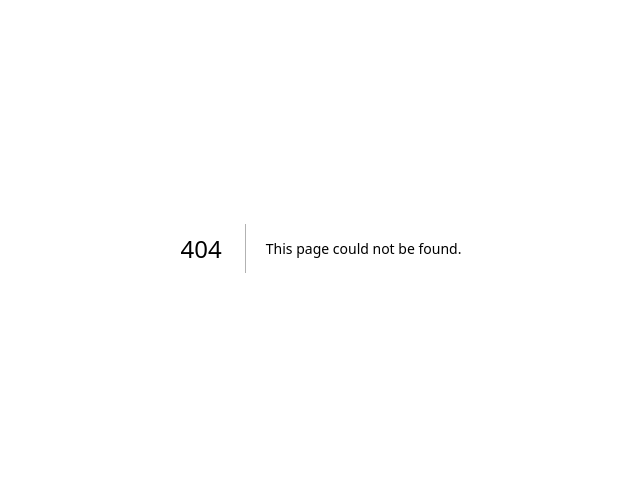
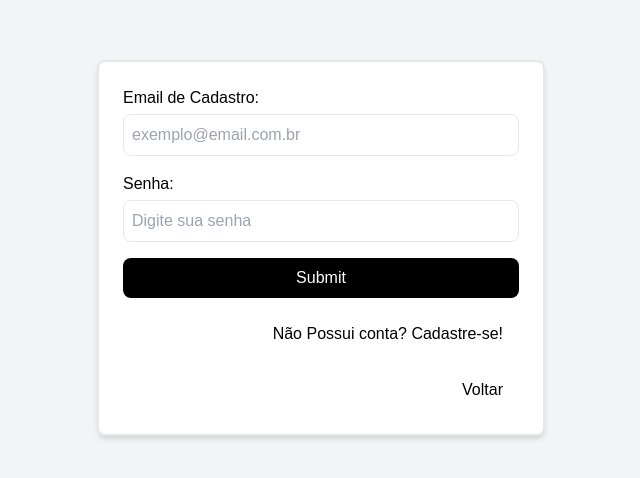
Before and after one commit to IgorAguiar-Giro/casaofertasbrasil, a Next.js app: page /login in a window 1280 px wide. Before the commit this address had no page. Shown: the part 152-630 px from the top of the page, without its empty margins (319-959 px from the left). Built offline with nearby package versions, Linux system fonts and the light colour scheme.

Commit message:
adds the router to `pages\login`

```diff
--- a/components/Header/Header.js
+++ b/components/Header/Header.js
@@ -15,7 +15,8 @@ export default function Header() {
         />
         <link
           href="https://fonts.googleapis.com/css2?family=Poppins:wght@400;500;600;700&display=swap"
-          rel="stylesheet"
+          rel="
+          stylesheet"
         />
       </Head>
       <Navbar />
--- a/components/Header/Navbar.js
+++ b/components/Header/Navbar.js
@@ -2,7 +2,7 @@ import React, { useState } from "react";
 
 export default function Navbar() {
   const Links = [
-    { name: "Entrar", link: "/" },
+    { name: "Entrar", link: "/login" },
     { name: "Favoritos", link: "/" },
     { name: "Carrinho", link: "/" },
   ];
--- /dev/null
+++ b/pages/login/index.js
@@ -0,0 +1,51 @@
+import React from "react";
+import { useRouter } from "next/router";
+
+export default function Login() {
+  const router = useRouter();
+
+  return (
+    <>
+      <div className="min-h-screen flex items-center justify-center bg-gray-100">
+        <div className="border-2 rounded-lg shadow-md p-6 bg-white w-full max-w-md">
+          <form className="flex flex-col space-y-4">
+            <label className="flex flex-col">
+              Email de Cadastro:
+              <input
+                type="text"
+                name="email"
+                placeholder="exemplo@email.com.br"
+                className="border rounded-lg p-2 mt-1"
+              />
+            </label>
+            <label className="flex flex-col">
+              Senha:
+              <input
+                type="password"
+                name="password"
+                placeholder="Digite sua senha"
+                className="border rounded-lg p-2 mt-1"
+              />
+            </label>
+            <input
+              type="submit"
+              value="Submit"
+              className="bg-black rounded-lg text-white p-2 mt-4 cursor-pointer"
+            />
+          </form>
+
+          <div className="flex justify-end mt-4">
+            <button onClick={() => router.push("/")} className="px-4 py-2">
+              Não Possui conta? Cadastre-se!
+            </button>
+          </div>
+          <div className="flex justify-end mt-4">
+            <button onClick={() => router.push("/")} className="px-4 py-2">
+              Voltar
+            </button>
+          </div>
+        </div>
+      </div>
+    </>
+  );
+}
```
